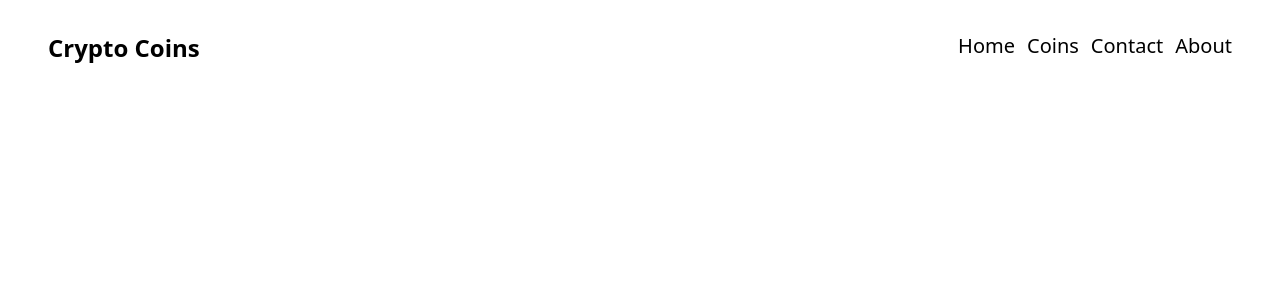
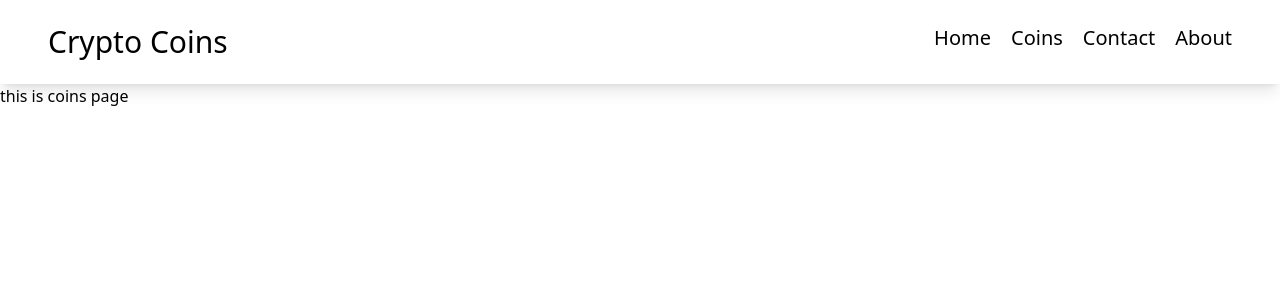
Before and after one commit to laizuakram1/crypto-coins-react-router, a React (Create React App) app: page /coins in a window 1280 px wide. Shown: the top 300 px of the page. Built offline with nearby package versions, Linux system fonts and the light colour scheme.

Commit message:
add routing in navbar

```diff
--- a/src/App.js
+++ b/src/App.js
@@ -3,14 +3,20 @@ import './App.css';
 import { Route, Routes } from 'react-router-dom';
 import Homepage from './components/Homepage/Homepage'
 import Header from './components/Header/Header';
+import Coins from './components/Coins/Coins';
+import Contact from './components/Contact/Contact';
+import About from './components/About/About';
 
 
 function App() {
   return (
-    <div className="App">
+    <div >
       <Header></Header>
       <Routes>
           <Route path = "/" element={<Homepage></Homepage>}></Route>
+          <Route path = "/coins" element={<Coins></Coins>}></Route>
+          <Route path = "/contact" element={<Contact></Contact>}></Route>
+          <Route path = "/about" element={<About></About>}></Route>
       </Routes>
     </div>
   );
--- a/src/components/Coins/Coins.js
+++ b/src/components/Coins/Coins.js
@@ -0,0 +1,11 @@
+import React from 'react';
+
+const Coins = () => {
+    return (
+        <div>
+            <h2>this is coins page</h2>
+        </div>
+    );
+};
+
+export default Coins;
--- a/src/components/Header/Header.js
+++ b/src/components/Header/Header.js
@@ -3,15 +3,15 @@ import { Link } from 'react-router-dom';
 
 const Header = () => {
     return (
-        <div className='sticky top-0 bg-white px-12 py-8 flex justify-center md:justify-between'>
+        <div className='sticky top-0 bg-white px-12 py-6 flex justify-center md:justify-between shadow-lg'>
             <div className='hidden md:block'>
-                <Link className='font-sans font-bold text-2xl text-grey-500' to = '/'>Crypto Coins</Link>
+                <Link className='font-sans font-medium text-3xl text-grey-500' to = '/'>Crypto Coins</Link>
             </div>
-            <div className='flex gap-3 text-xl'>
+            <div className='flex gap-5 text-xl'>
                 <Link to = '/'>Home</Link>
-                <Link to = '/'>Coins</Link>
-                <Link to = '/'>Contact</Link>
-                <Link to = '/'>About</Link>
+                <Link to = '/coins'>Coins</Link>
+                <Link to = '/contact'>Contact</Link>
+                <Link to = '/about'>About</Link>
             </div>
         </div>
     );
```
